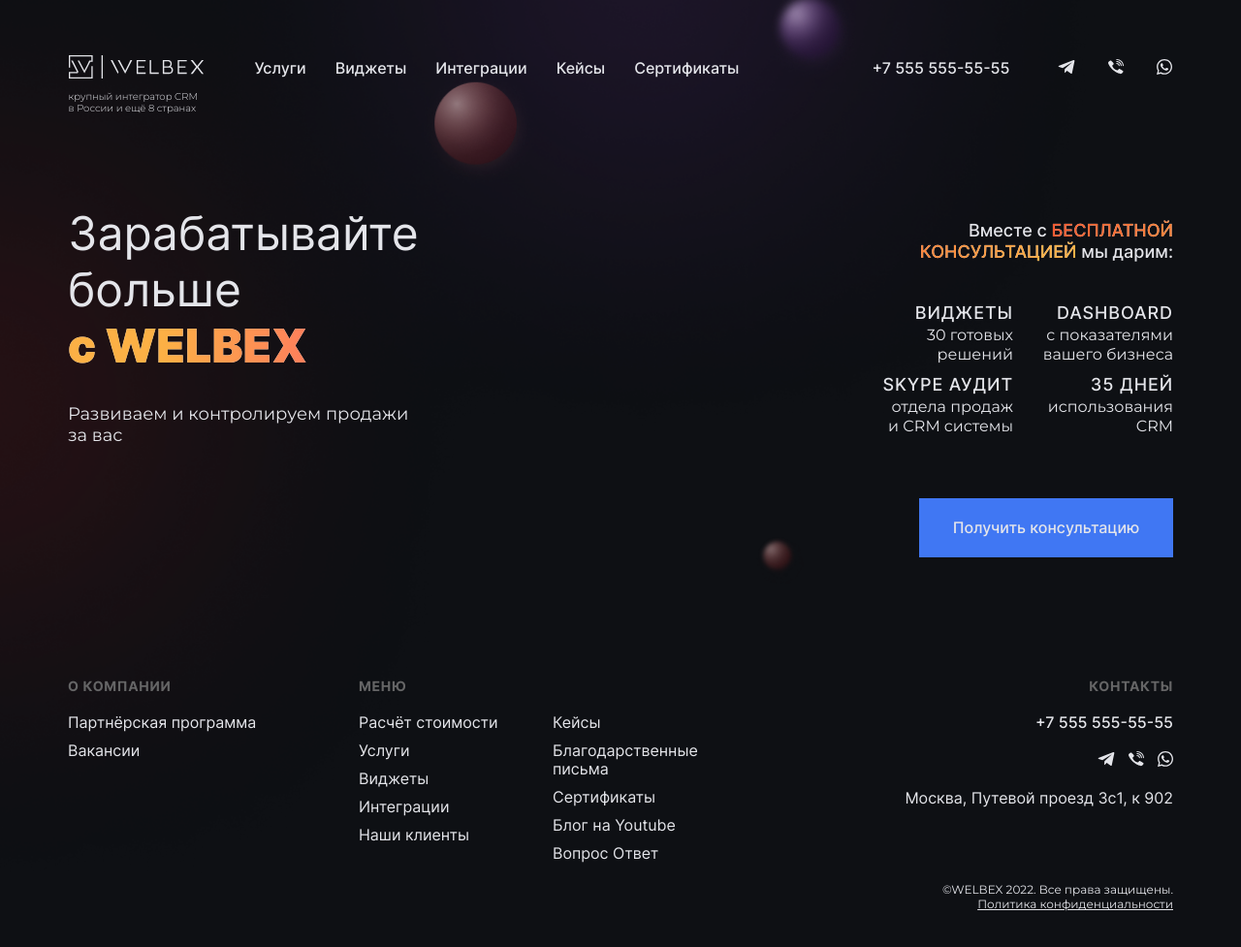
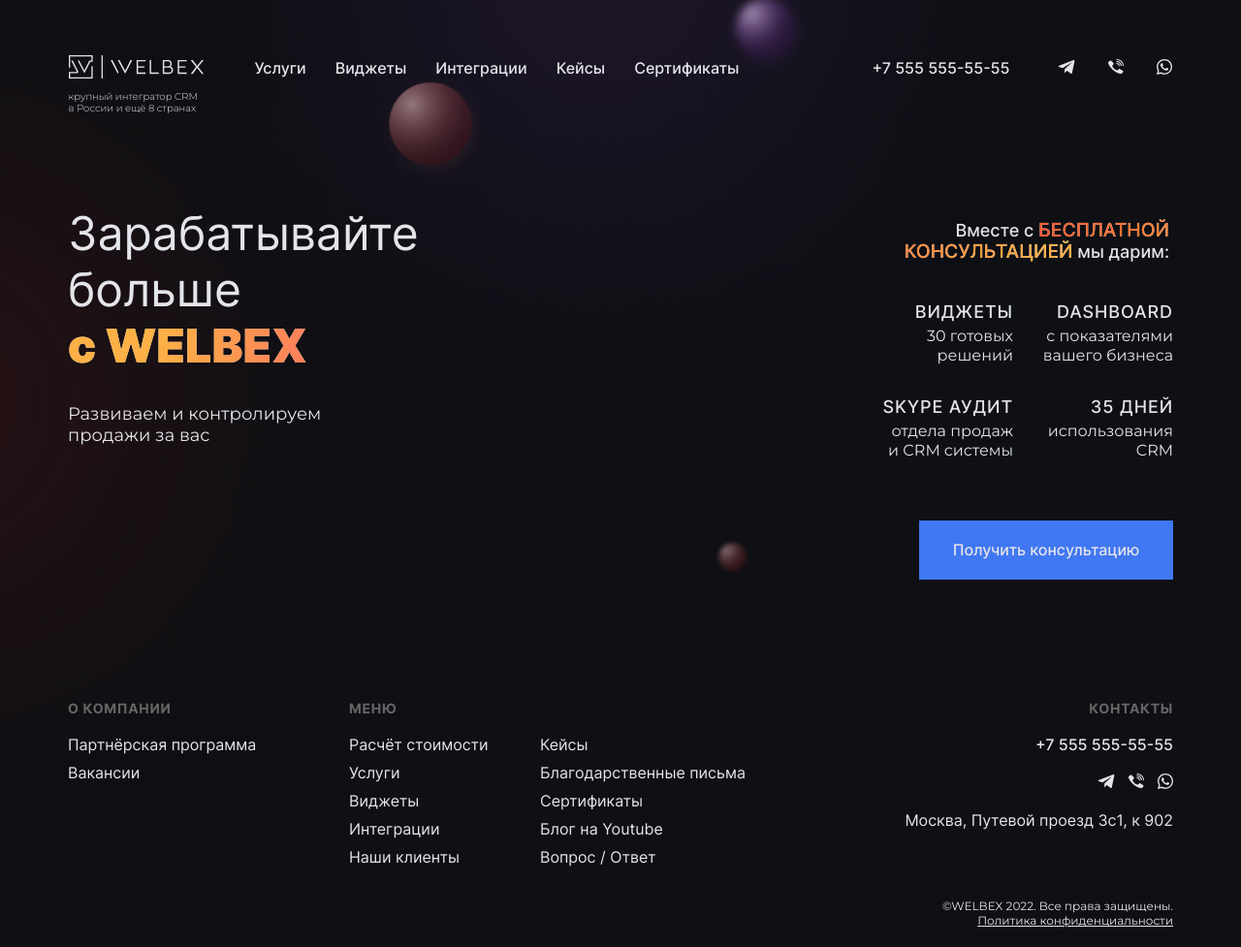
Before and after one commit to Evgeny-Gutz/layout-Welbex-task-2-amoCRM-, a website built with webpack: page src/index.html in a window 1280 px wide. Shown: the whole page at 97% size. Built offline with nearby package versions, Linux system fonts and the light colour scheme.

Commit message:
style: Подогнать верстку под макет Perfect Pixel (разрешение 1440)

```diff
--- a/src/index.html
+++ b/src/index.html
@@ -94,7 +94,7 @@
                             <li class="footer__list-element"><a class="footer__link" href="#">Благодарственные письма</a></li>
                             <li class="footer__list-element"><a class="footer__link" href="#">Сертификаты</a></li>
                             <li class="footer__list-element"><a class="footer__link" href="#">Блог на Youtube</a></li>
-                            <li class="footer__list-element margin_bottom_0"><a class="footer__link" href="#">Вопрос Ответ</a></li>
+                            <li class="footer__list-element margin_bottom_0"><a class="footer__link" href="#">Вопрос / Ответ</a></li>
                         </ul>
                     </nav>
                 </div>
--- a/src/styles/blocks/footer/__block-navigations/footer__block-navigations.css
+++ b/src/styles/blocks/footer/__block-navigations/footer__block-navigations.css
@@ -1,6 +1,6 @@
 .footer__block-navigations {
     display: grid;
-    grid-template-columns: 200px 200px;
+    grid-template-columns: 197px 220px;
 }
 
 @media screen and (max-width: 535px) {
--- a/src/styles/blocks/footer/__bottom-block/footer__bottom-block.css
+++ b/src/styles/blocks/footer/__bottom-block/footer__bottom-block.css
@@ -1,6 +1,6 @@
 .footer__bottom-block {
     margin: 0;
-    padding: 20px 0 20px 0;
+    padding: 33px 0 20px 0;
 }
 
 @media screen and (max-width: 535px) {
--- a/src/styles/blocks/footer/__top-block/footer__top-block.css
+++ b/src/styles/blocks/footer/__top-block/footer__top-block.css
@@ -1,6 +1,6 @@
 .footer__top-block {
     display: grid;
-    grid-template-columns: 300px 540px 300px;
+    grid-template-columns: 290px 550px 300px;
 }
 
 @media screen and (max-width: 1180px) {
--- a/src/styles/blocks/main/__h4-gradient/main__h4-gradient.css
+++ b/src/styles/blocks/main/__h4-gradient/main__h4-gradient.css
@@ -4,4 +4,6 @@
     -webkit-text-fill-color: transparent;
     background-clip: text;
     text-transform: uppercase;
+    font-size: 1.21rem;
+    line-height: 0.9;
 }
--- a/src/styles/blocks/main/__h4/main__h4.css
+++ b/src/styles/blocks/main/__h4/main__h4.css
@@ -1,6 +1,6 @@
 .main__h4 {
-    margin: 0;
-    padding: 0;
+    margin: 0 0 0 0;
+    padding: 0 4px 2px 0;
     font-family: 'Inter';
     font-style: normal;
     font-weight: 500;
--- a/src/styles/blocks/main/__slogan/main__slogan.css
+++ b/src/styles/blocks/main/__slogan/main__slogan.css
@@ -7,6 +7,7 @@
     font-size: 1.125rem;
     line-height: 1.222;
     color: #E4E5EA;
+    max-width: 275px;
 }
 
 @media screen and (max-width: 760px) {
--- a/src/styles/blocks/main/__table-group/main__table-group.css
+++ b/src/styles/blocks/main/__table-group/main__table-group.css
@@ -1,10 +1,10 @@
 .main__table-group {
     margin: 0;
-    padding: 40px 0 61px 0;
+    padding: 37px 0 61px 0;
     display: grid;
     grid-template-columns: repeat(2, 135px);
     grid-template-rows: repeat(2, 68px);
-    gap: 6px 30px;
+    gap: 30px 30px;
 }
 
 @media screen and (max-width: 760px) {
--- a/src/styles/blocks/main/__table-h6/main__table-h6.css
+++ b/src/styles/blocks/main/__table-h6/main__table-h6.css
@@ -1,6 +1,6 @@
 .main__table-h6 {
     margin: 0;
-    padding: 0;
+    padding: 0 0 2px 0;
     font-family: 'Inter';
     font-style: normal;
     font-weight: 500;
--- a/src/styles/blocks/root/root.css
+++ b/src/styles/blocks/root/root.css
@@ -3,7 +3,7 @@
     padding: 0;
     background: #0E1014;
     background-image: url('../../../images/background_balls.png');
-    background-position: -82px 0;
+    background-position: -130px 0;
     background-repeat: no-repeat;
     background-size: cover;
     position: relative;
```
